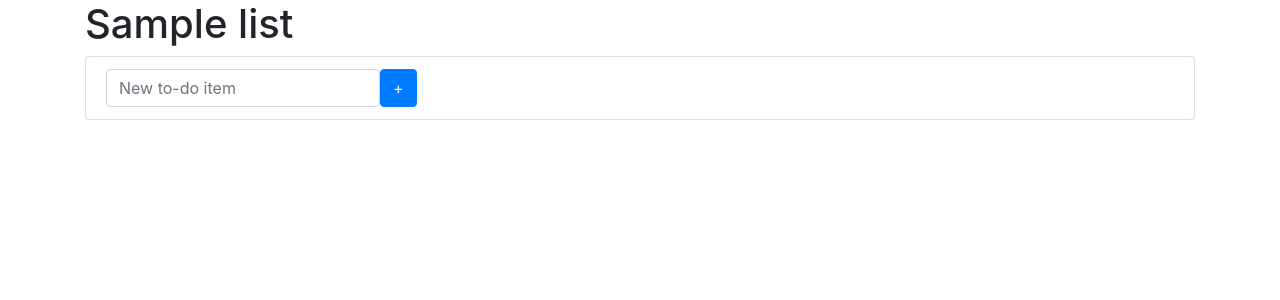
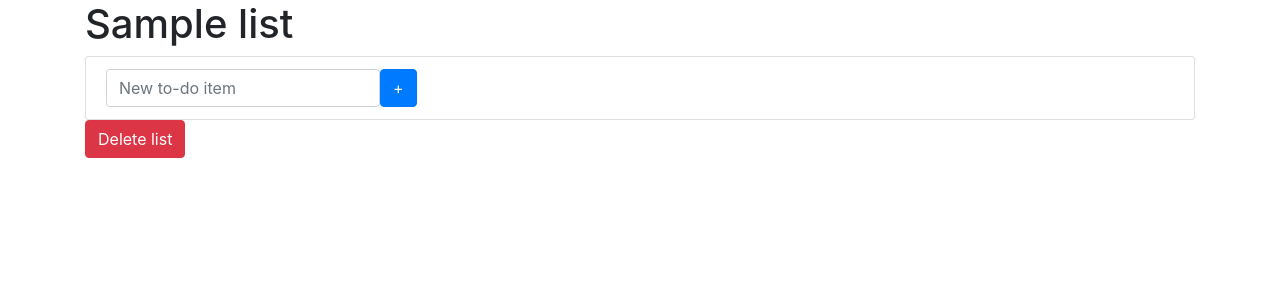
Before and after one commit to GuRuGuMaWaRu/Learning_projects, a Node server app: page /edit/600000000000000000000001/600000000000000000000001 in a window 1280 px wide. Shown: the part 56-356 px from the top of the page. Run offline with Node 20, Linux system fonts and the light colour scheme; tables that the repository leaves empty hold one stand-in row (values such as "Sample post"); some libraries are stand-ins or nearby versions.

Commit message:
Add functionality to delete lists

```diff
--- a/app_ejs_5/app.js
+++ b/app_ejs_5/app.js
@@ -102,4 +102,12 @@
   res.redirect(`/${newList._id}`);
 });
 
+app.get("/deleteList/:listId", async (req, res) => {
+  const listId = req.params.listId;
+
+  await List.findOneAndDelete({ _id: listId });
+
+  res.redirect("/");
+});
+
 app.listen(3000, () => console.log("Server is running on port 3000..."));
--- a/app_ejs_5/views/list.ejs
+++ b/app_ejs_5/views/list.ejs
@@ -26,4 +26,6 @@
   </li>
 </div>
 
+<a class="btn btn-danger btn-delete-list" href="/deleteList/<%= list._id %>">Delete list</a>
+
 <%- include('partials/footer.ejs') -%>
```
